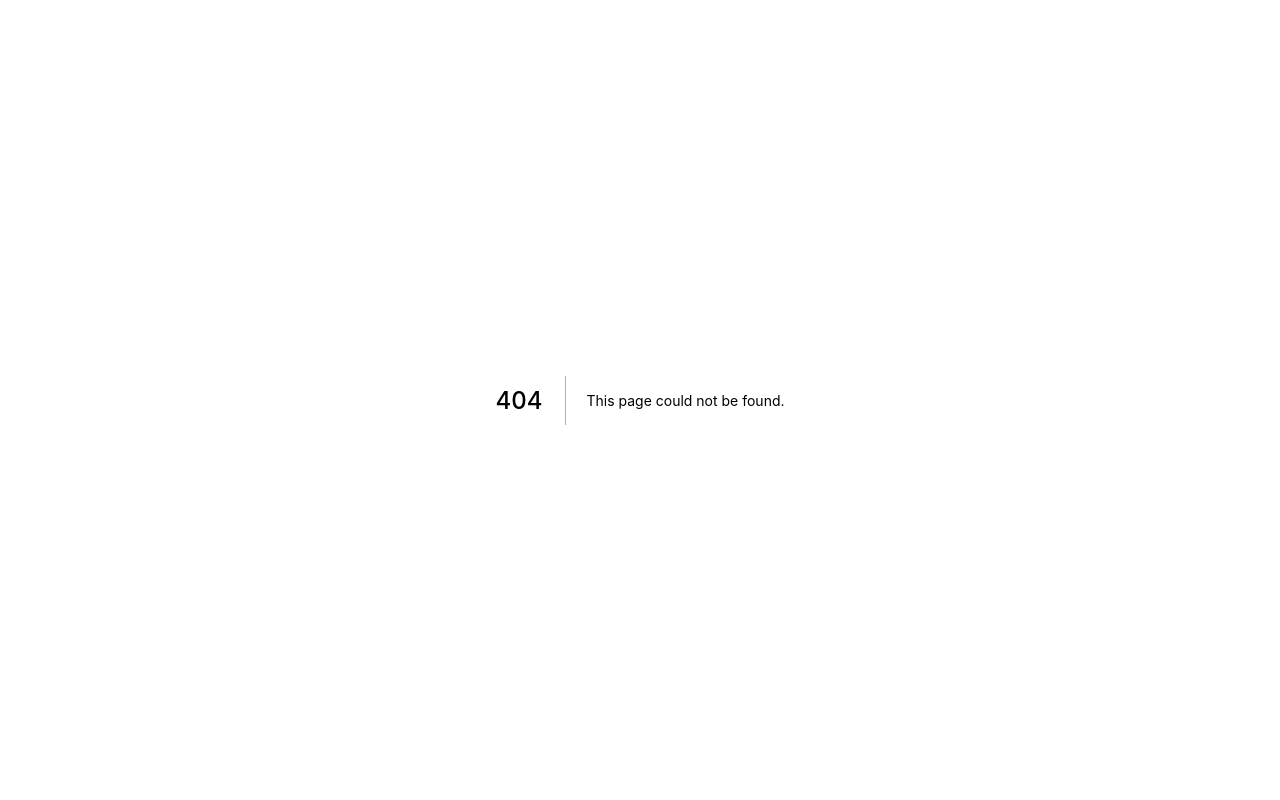
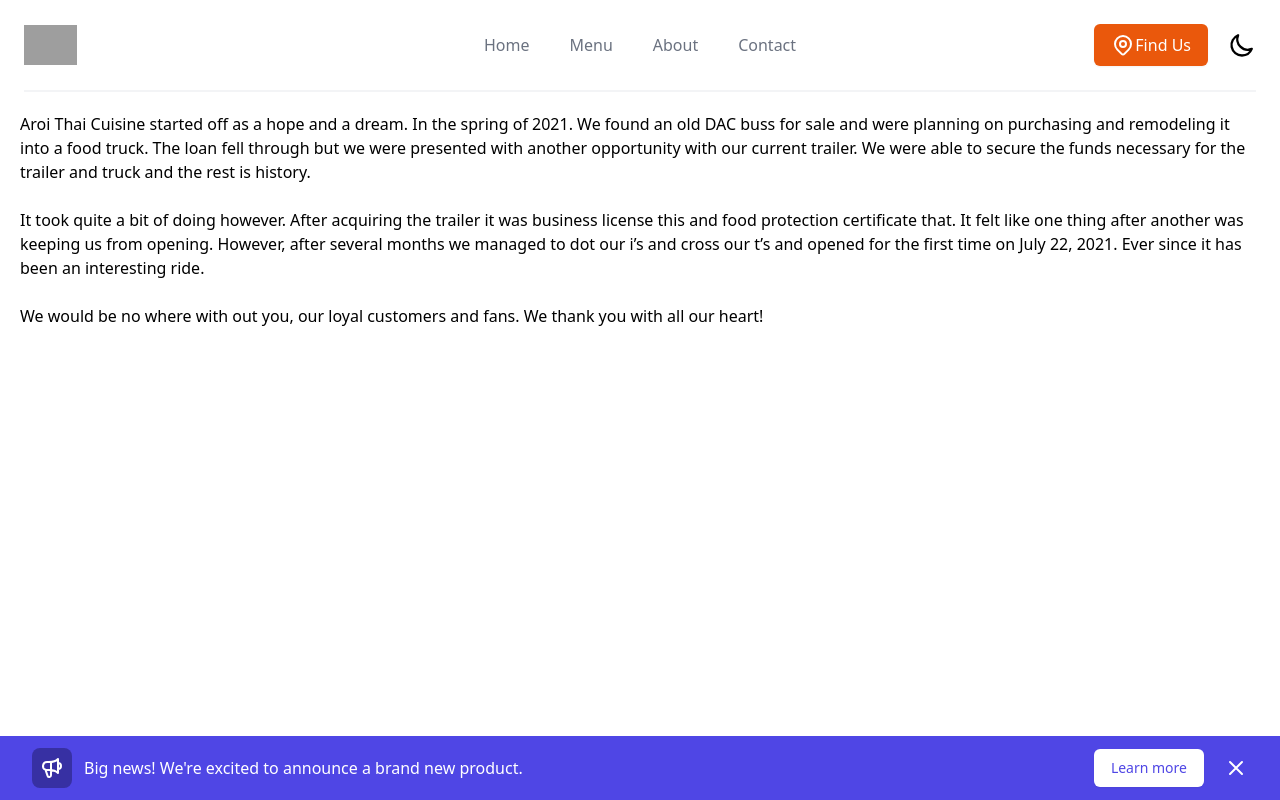
Before and after one commit to johnweland/aroi-next, a Next.js app: page /about in a window 1280 px wide. Before the commit this address had no page. Built offline with nearby package versions, Linux system fonts and the light colour scheme; grey boxes are pictures that could not be loaded.

Commit message:
added basic paging/routing

```diff
--- /dev/null
+++ b/components/banner.tsx
@@ -0,0 +1,48 @@
+/* This example requires Tailwind CSS v2.0+ */
+import { SpeakerphoneIcon, XIcon } from '@heroicons/react/outline'
+
+const Banner = () => {
+  return (
+    <>
+      {/*
+        Make sure you add some bottom padding to pages that include a sticky banner like this to prevent
+        your content from being obscured when the user scrolls to the bottom of the page.
+      */}
+      <div className="fixed inset-x-0 bottom-0">
+        <div className="bg-indigo-600">
+          <div className="max-w-7xl mx-auto py-3 px-3 sm:px-6 lg:px-8">
+            <div className="flex items-center justify-between flex-wrap">
+              <div className="w-0 flex-1 flex items-center">
+                <span className="flex p-2 rounded-lg bg-indigo-800">
+                  <SpeakerphoneIcon className="h-6 w-6 text-white" aria-hidden="true" />
+                </span>
+                <p className="ml-3 font-medium text-white truncate">
+                  <span className="md:hidden">We announced a new product!</span>
+                  <span className="hidden md:inline">Big news! We're excited to announce a brand new product.</span>
+                </p>
+              </div>
+              <div className="order-3 mt-2 flex-shrink-0 w-full sm:order-2 sm:mt-0 sm:w-auto">
+                <a
+                  href="#"
+                  className="flex items-center justify-center px-4 py-2 border border-transparent rounded-md shadow-sm text-sm font-medium text-indigo-600 bg-white hover:bg-indigo-50"
+                >
+                  Learn more
+                </a>
+              </div>
+              <div className="order-2 flex-shrink-0 sm:order-3 sm:ml-3">
+                <button
+                  type="button"
+                  className="-mr-1 flex p-2 rounded-md hover:bg-indigo-500 focus:outline-none focus:ring-2 focus:ring-white sm:-mr-2"
+                >
+                  <span className="sr-only">Dismiss</span>
+                  <XIcon className="h-6 w-6 text-white" aria-hidden="true" />
+                </button>
+              </div>
+            </div>
+          </div>
+        </div>
+      </div>
+    </>
+  )
+}
+export default Banner;
--- /dev/null
+++ b/components/layout.tsx
@@ -0,0 +1,16 @@
+import type { ReactNode } from "react";
+import NavBar from "./navbar";
+
+type LayoutProps = {
+    children: ReactNode
+}
+const Layout = ({ children }: LayoutProps) => {
+    return (
+        <>
+            <NavBar />
+            <main className="mt-5 mx-5"> {children} </main>
+        </>
+    )
+}
+
+export default Layout;
--- a/components/navbar.tsx
+++ b/components/navbar.tsx
@@ -1,7 +1,8 @@
 import { Fragment } from 'react'
+import Link from 'next/link';
 import { Popover, Transition } from '@headlessui/react'
 import { useState, useEffect } from 'react'
-import  { useTheme } from "next-themes";
+import { useTheme } from "next-themes";
 
 import {
   HomeIcon,
@@ -13,26 +14,31 @@
   SunIcon,
   MoonIcon,
   XIcon,
+  InformationCircleIcon,
 } from '@heroicons/react/outline'
 
 const navItems = [
   {
     name: 'Home',
-        description: 'Get a better understanding of where your traffic is coming from.',
-        href: '#',
+    description: 'Welcome to Aroi Thai Cuisine',
+    href: '/',
     icon: HomeIcon,
   },
   {
     name: 'Menu',
-        description: 'Speak directly to your customers in a more meaningful way.',
-        href: '#',
+    description: 'Checkout our full-featured menu',
+    href: '/menu',
     icon: MenuAlt1Icon,
   },
-    { name: 'About', description: "Your customers' data will be safe and secure.", href: '#', icon: ShieldCheckIcon },
+  {
+    name: 'About',
+    description: "Get to know us!",
+    href: '/about', icon: InformationCircleIcon
+  },
   {
     name: 'Contact',
-        description: "Connect with third-party tools that you're already using.",
-        href: '#',
+    description: "Reach out & connect with us",
+    href: '/contact',
     icon: ChatAltIcon,
   },
 ]
@@ -40,8 +46,8 @@
 
 const NavBar = () => {
   const [mounted, setMounted] = useState(false);
-    const {systemTheme, theme, setTheme} = useTheme();
-    useEffect(()=> setMounted(true), [])
+  const { systemTheme, theme, setTheme } = useTheme();
+  useEffect(() => setMounted(true), [])
   const renderThemeToggle = () => {
     if (!mounted) return null;
 
@@ -71,6 +77,7 @@
       <div className="max-w-7xl mx-auto px-4 sm:px-6">
         <div className="flex justify-between items-center border-b-2 border-gray-100 dark:border-neutral-800 py-6 md:justify-start md:space-x-10">
           <div className="flex justify-start lg:w-0 lg:flex-1">
+            <Link href="/">
               <a href="#">
                 <span className="sr-only">Aroi Thai Cuisine</span>
                 <img
@@ -79,28 +86,25 @@
                   alt=""
                 />
               </a>
+            </Link>
           </div>
           <div className="-mr-2 -my-2 md:hidden">
-                        <Popover.Button className="bg-white dark:bg-neutral-900 rounded-md p-2 inline-flex items-center justify-center text-gray-400 hover:text-gray-500 hover:bg-gray-100 focus:outline-none focus:ring-2 focus:ring-inset focus:ring-orange-500">
+            <Popover.Button className="bg-white dark:bg-neutral-900 rounded-md p-2 inline-flex items-center justify-center text-gray-400 hover:text-gray-500 hover:bg-gray-100 dark:hover:bg-neutral-700 focus:outline-none focus:ring-2 focus:ring-inset focus:ring-orange-500">
               <span className="sr-only">Open menu</span>
               <MenuIcon className="h-6 w-6" aria-hidden="true" />
             </Popover.Button>
           </div>
           <Popover.Group as="nav" className="hidden md:flex space-x-10">
-                        <a href="#" className="text-base font-medium text-gray-500 hover:text-gray-900">
-                            Home
+            {navItems.map((item) => (
+              <Link href={item.href} key={item.name}>
+                <a
+                  title={item.description}
+                  className="text-base font-medium text-gray-500 hover:text-gray-900 dark:hover:text-gray-100"
+                >
+                  {item.name}
                 </a>
-
-                        <a href="#" className="text-base font-medium text-gray-500 hover:text-gray-900">
-                            Menu
-                        </a>
-                        <a href="#" className="text-base font-medium text-gray-500 hover:text-gray-900">
-                            About
-                        </a>
-                        <a href="#" className="text-base font-medium text-gray-500 hover:text-gray-900">
-                            Contact
-                        </a>
-
+              </Link>
+            ))}
           </Popover.Group>
           <div className="hidden md:flex items-center justify-end md:flex-1 lg:w-0">
             <a
@@ -136,7 +140,7 @@
                   />
                 </div>
                 <div className="-mr-2">
-                                    <Popover.Button className="bg-white dark:bg-neutral-900 rounded-md p-2 inline-flex items-center justify-center text-gray-400 hover:text-gray-500 hover:bg-gray-100 focus:outline-none focus:ring-2 focus:ring-inset focus:ring-orange-500">
+                  <Popover.Button className="bg-white dark:bg-neutral-900 rounded-md p-2 inline-flex items-center justify-center text-gray-400 hover:text-gray-500 hover:bg-gray-100 dark:hover:bg-neutral-700 focus:outline-none focus:ring-2 focus:ring-inset focus:ring-orange-500">
                     <span className="sr-only">Close menu</span>
                     <XIcon className="h-6 w-6" aria-hidden="true" />
                   </Popover.Button>
@@ -145,14 +149,15 @@
               <div className="mt-6">
                 <nav className="grid gap-y-8">
                   {navItems.map((item) => (
+                    <Link href={item.href} key={item.name}>
                       <a
-                                            key={item.name}
-                                            href={item.href}
-                                            className="-m-3 p-3 flex items-center rounded-md hover:bg-gray-50"
+                        title={item.description}
+                        className="-m-3 p-3 flex items-center rounded-md hover:bg-gray-50 dark:hover:bg-neutral-700"
                       >
                         <item.icon className="flex-shrink-0 h-6 w-6 text-orange-600" aria-hidden="true" />
                         <span className="ml-3 text-base font-medium text-gray-900 dark:text-gray-100">{item.name}</span>
                       </a>
+                    </Link>
                   ))}
                 </nav>
               </div>
--- a/pages/_app.tsx
+++ b/pages/_app.tsx
@@ -1,11 +1,16 @@
 import '../styles/globals.css'
 import type { AppProps } from 'next/app'
 import { ThemeProvider } from 'next-themes'
+import Layout from '../components/layout'
+import Banner from '../components/banner'
 
 function AroiApp({ Component, pageProps }: AppProps) {
   return (
     <ThemeProvider enableSystem={true} attribute="class">
-      <Component {...pageProps} />
+      <Layout>
+        <Component {...pageProps} />
+      </Layout>
+      <Banner />
     </ThemeProvider>
   )
 }
--- /dev/null
+++ b/pages/about.tsx
@@ -0,0 +1,20 @@
+import { NextPage } from "next";
+import Head from "next/head";
+
+const About: NextPage = () => {
+    return (
+        <>
+            <Head>
+                <title>About :: Aroi Thai Cuisine</title>
+                <meta property="og:title" content="About :: Aroi Thai Cuisine" key="title" />
+            </Head>
+            <p>Aroi Thai Cuisine started off as a hope and a dream. In the spring of 2021. We found an old DAC buss for sale and were planning on purchasing and remodeling it into a food truck. The loan fell through but we were presented with another opportunity with our current trailer. We were able to secure the funds necessary for the trailer and truck and the rest is history.</p>
+            <br />
+            <p>It took quite a bit of doing however. After acquiring the trailer it was business license this and food protection certificate that. It felt like one thing after another was keeping us from opening. However, after several months we managed to dot our i’s and cross our t’s and opened for the first time on July 22, 2021. Ever since it has been an interesting ride.</p>
+            <br />
+            <p>We would be no where with out you, our loyal customers and fans. We thank you with all our heart!</p>
+        </>
+    )
+}
+
+export default About;
--- a/pages/index.tsx
+++ b/pages/index.tsx
@@ -1,12 +1,16 @@
 import type { NextPage } from 'next'
 import Head from 'next/head'
 import Image from 'next/image'
-import styles from '../styles/Home.module.css'
 
-import NavBar from '../components/navbar'
 const Home: NextPage = () => {
   return (
-    <NavBar />
+    <>
+      <Head>
+        <title>Aroi Thai Cuisine</title>
+        <meta property="og:title" content="Aroi Thai Cuisine" key="title" />
+      </Head>
+
+    </>
   )
 }
 
```
Lines whose indentation alone changed are shown as unchanged.
